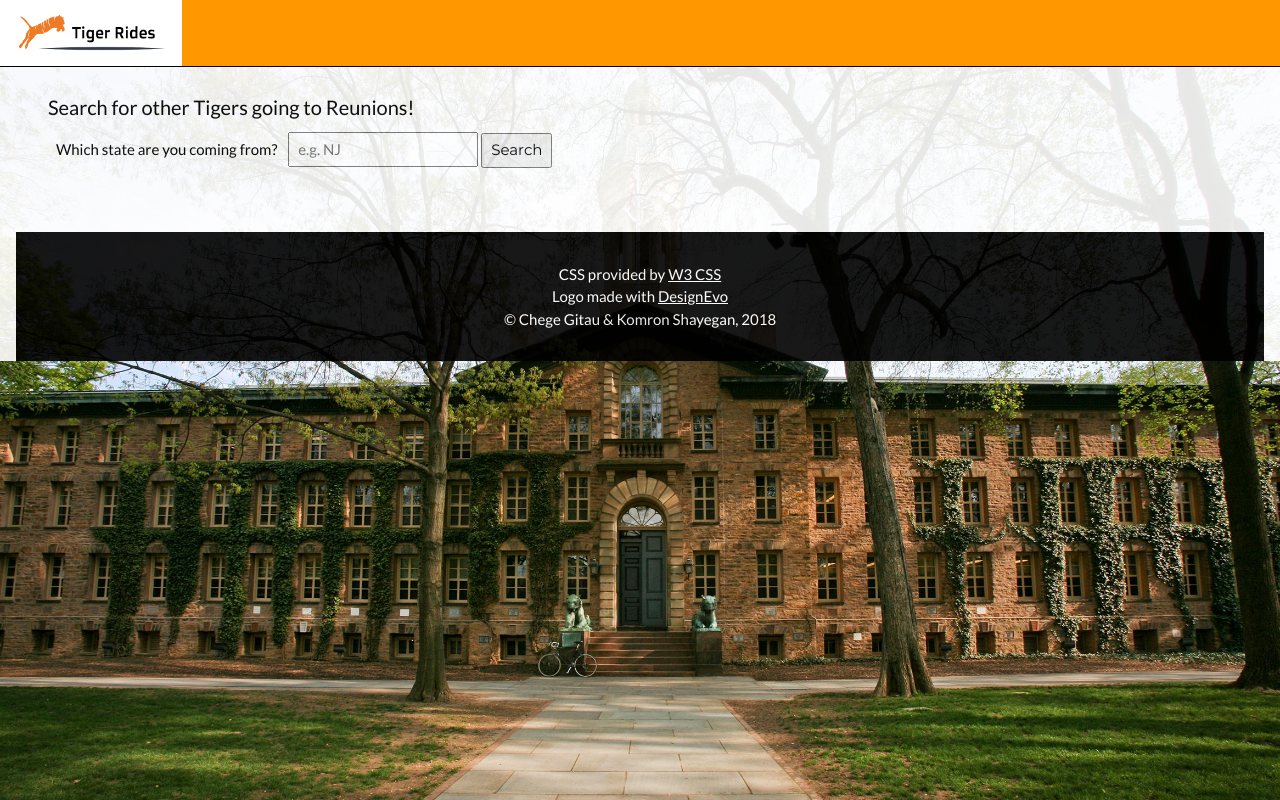
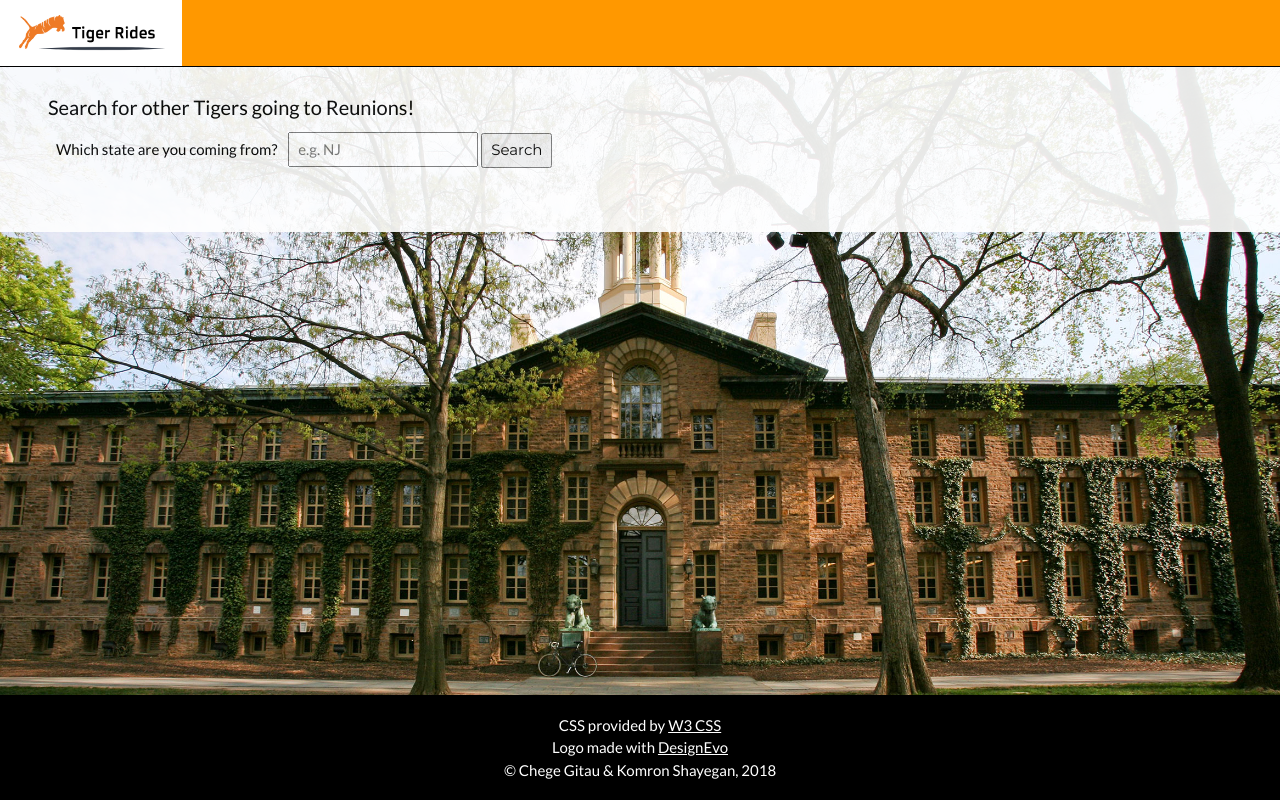
Before and after one commit to dchege711/tiger_rides, a Flask app: page / in a window 1280 px wide. Run offline with Flask 2, Linux system fonts and the light colour scheme; some libraries are stand-ins or nearby versions.

Commit message:
Add footer information

```diff
--- a/templates/index.html
+++ b/templates/index.html
@@ -128,16 +128,16 @@
         </div>
         <!-- End of Second Grid-->
 
-        <!-- Footer -->
-        <footer class="w3-row-padding w3-padding-16 w3-container w3-black">
-            <p class="w3-center">
-                CSS provided by <a href="https://www.w3schools.com/w3css/">W3 CSS</a><br>
-                Logo made with <a href="https://www.designevo.com/" title="Free Online Logo Maker">DesignEvo</a><br>
-                &#169 Chege Gitau & Komron Shayegan, 2018
-            </p>
-        </footer>
+    </div>
 
-    </div>
+    <!-- Footer -->
+    <footer class="w3-row-padding w3-padding-small w3-container w3-black" style="position:fixed; bottom:0; width:100%; left:0">
+        <p class="w3-center">
+            CSS provided by <a href="https://www.w3schools.com/w3css/">W3 CSS</a><br>
+            Logo made with <a href="https://www.designevo.com/" title="Free Online Logo Maker">DesignEvo</a><br>
+            &#169; Chege Gitau & Komron Shayegan, 2018
+        </p>
+    </footer>
 
     <script>
     function toggleMenuOnSmallScreens() {
@@ -151,4 +151,5 @@
     </script>
 
 </body>
+
 </html>
```
